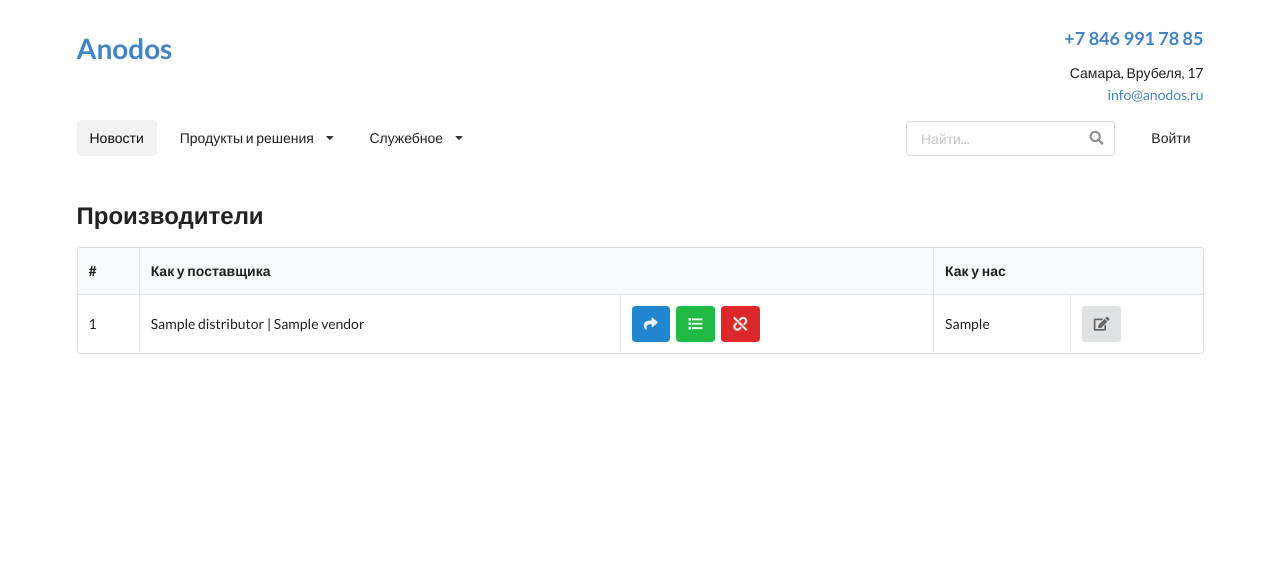
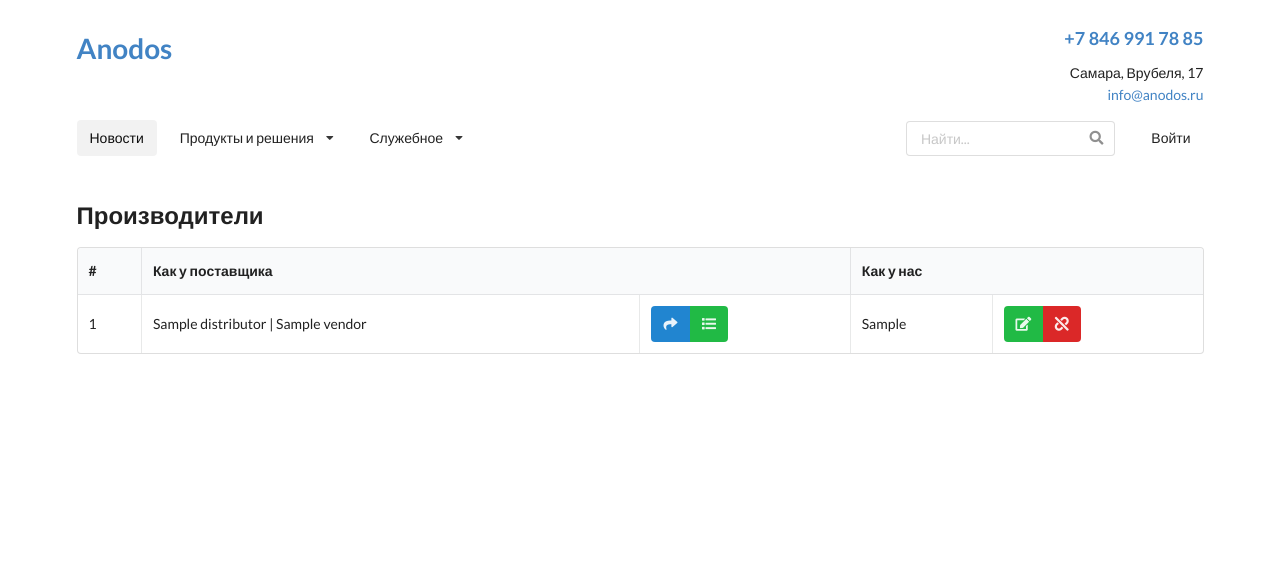
Before and after one commit to abezpalov/anodos.ru, a Django app: template anodos/distributors/templates/distributors/vendors.html in a window 1280 px wide. Shown: the top 582 px of the page. Run offline with Django 3.2, Linux system fonts and the light colour scheme; the template is opened without the code that fills it: most values are stand-ins (such as "Sample title", 1, 10 or a date in 2020).

```diff
--- a/anodos/distributors/templates/distributors/vendors.html
+++ b/anodos/distributors/templates/distributors/vendors.html
@@ -22,6 +22,7 @@
             <td>{{ forloop.counter }}</td>
             <td>{{ vendor_.distributor.name }} | {{ vendor_.name }}</td>
             <td>
+                <div class="ui icon buttons">
                     <button class="ui primary icon button"
                             data-tooltip="Как у поставщика"
                             data-do="do-vendor-as-is"
@@ -34,12 +35,7 @@
                             data-vendor_="{{ vendor_.id }}">
                         <i class="list icon"></i>
                     </button>
-                <button class="ui negative icon button"
-                     data-tooltip="Отвязать"
-                     data-do="erase-vendor-link"
-                     data-vendor_="{{ vendor_.id }}">
-                    <i class="unlink icon"></i>
-                </button>
+                </div>
             </td>
             <td id="{{ vendor_.id }}-to-pflops"
                 data-vendor="{{ vendor_.to_pflops.id }}">
@@ -50,7 +46,8 @@
                 {% endif %}
             </td>
             <td>
-                <button class="ui icon button"
+                <div class="ui icon buttons">
+                    <button class="ui positive icon button"
                             id="{{ vendor_.id }}-open-vendor-editor-button"
                             data-tooltip="Редактирвать"
                             data-do="open-vendor-editor"
@@ -59,6 +56,13 @@
                             data-name="{{ vendor_.to_pflops.name }}">
                         <i class="edit icon"></i>
                     </button>
+                    <button class="ui negative icon button"
+                            data-tooltip="Отвязать"
+                            data-do="erase-vendor-link"
+                            data-vendor_="{{ vendor_.id }}">
+                        <i class="unlink icon"></i>
+                    </button>
+                </div>
             </td>
         </tr>
         {% endfor %}
```
Also changed, not shown: anodos/distributors/models.py (+8 -1 lines). Lines whose indentation alone changed are shown as unchanged.
